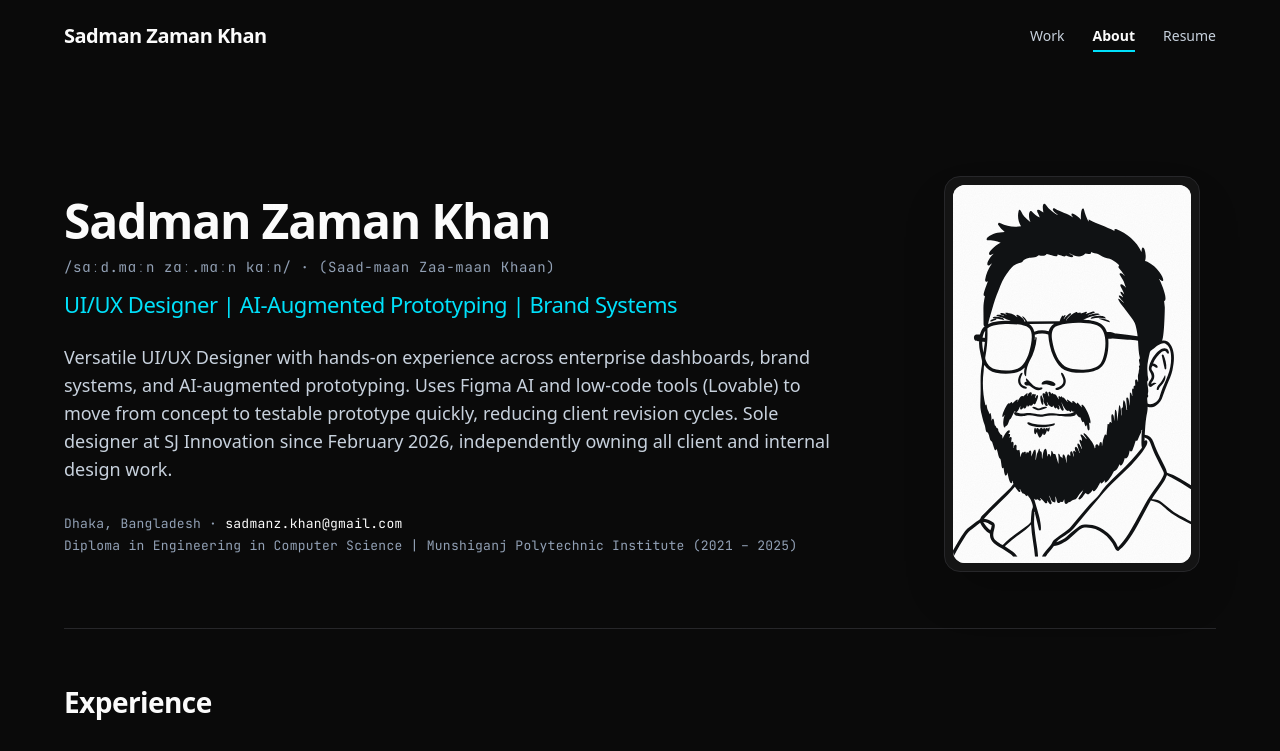
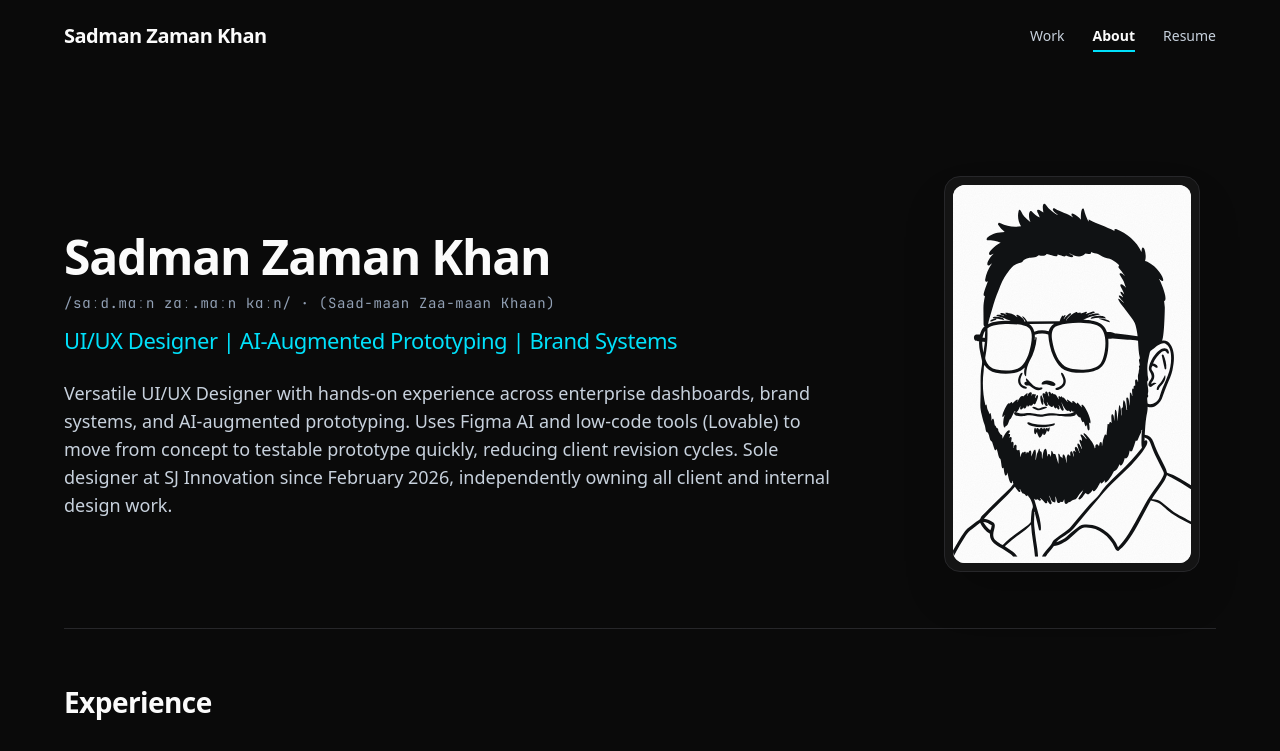
Before and after one commit to Annyxtopheles/sadman-portfolio, a React (Vite) app: page /about in a window 1280 px wide. Shown: the top 751 px of the page. Built offline with nearby package versions, Linux system fonts and the light colour scheme; a web font is replaced by a local one.

Commit message:
fix: remove location/education snippet from about hero

```diff
--- a/src/pages/About.tsx
+++ b/src/pages/About.tsx
@@ -147,11 +147,6 @@ const About: React.FC = () => {
               <p className="text-base sm:text-lg text-[#CBD5E1] leading-relaxed">
                 Versatile UI/UX Designer with hands-on experience across enterprise dashboards, brand systems, and AI-augmented prototyping. Uses Figma AI and low-code tools (Lovable) to move from concept to testable prototype quickly, reducing client revision cycles. Sole designer at SJ Innovation since February 2026, independently owning all client and internal design work.
               </p>
-
-              <div className="pt-2 font-mono text-xs text-[#94A3B8] space-y-1">
-                <div>Dhaka, Bangladesh · <a href="mailto:sadmanz.khan@gmail.com" className="text-[#FFFFFF] hover:text-[#00E5FF] transition-colors">sadmanz.khan@gmail.com</a></div>
-                <div>Diploma in Engineering in Computer Science | Munshiganj Polytechnic Institute (2021 – 2025)</div>
-              </div>
             </div>
 
             {/* Illustration of Sadman */}
```
